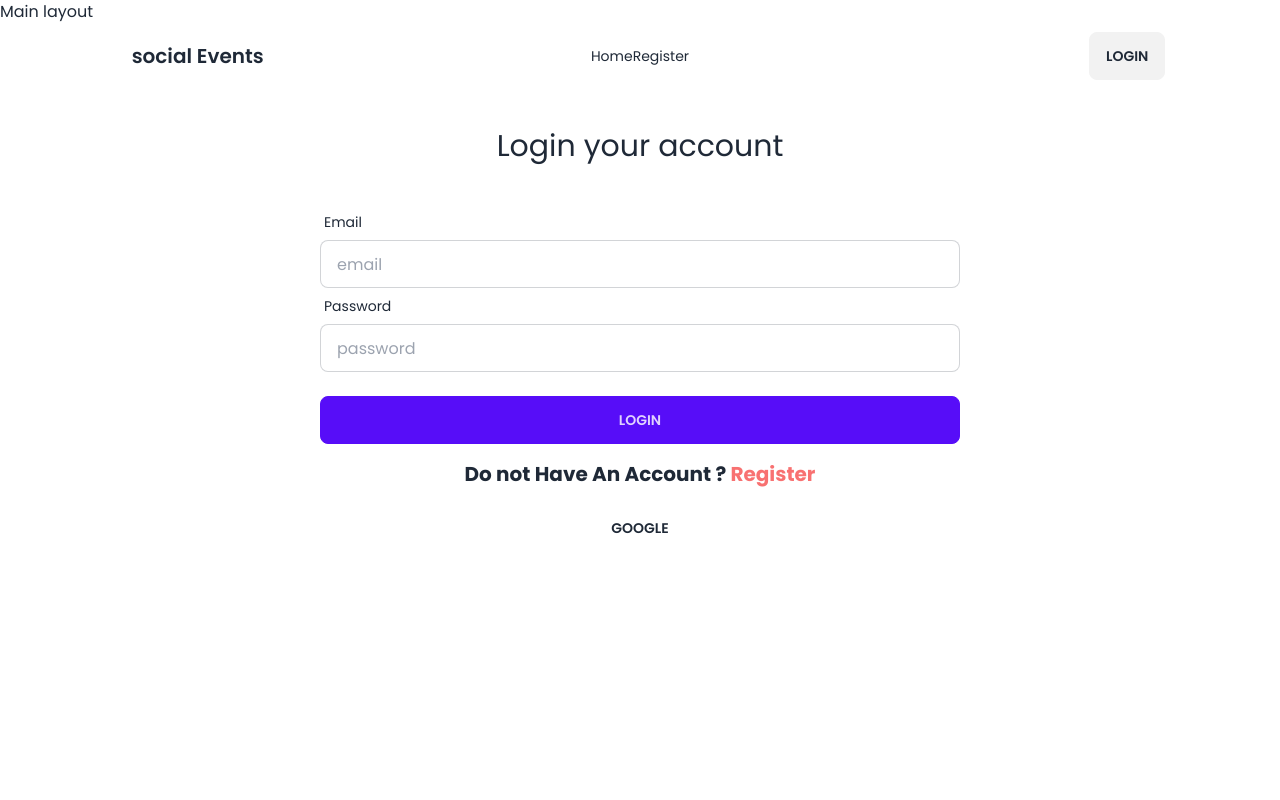
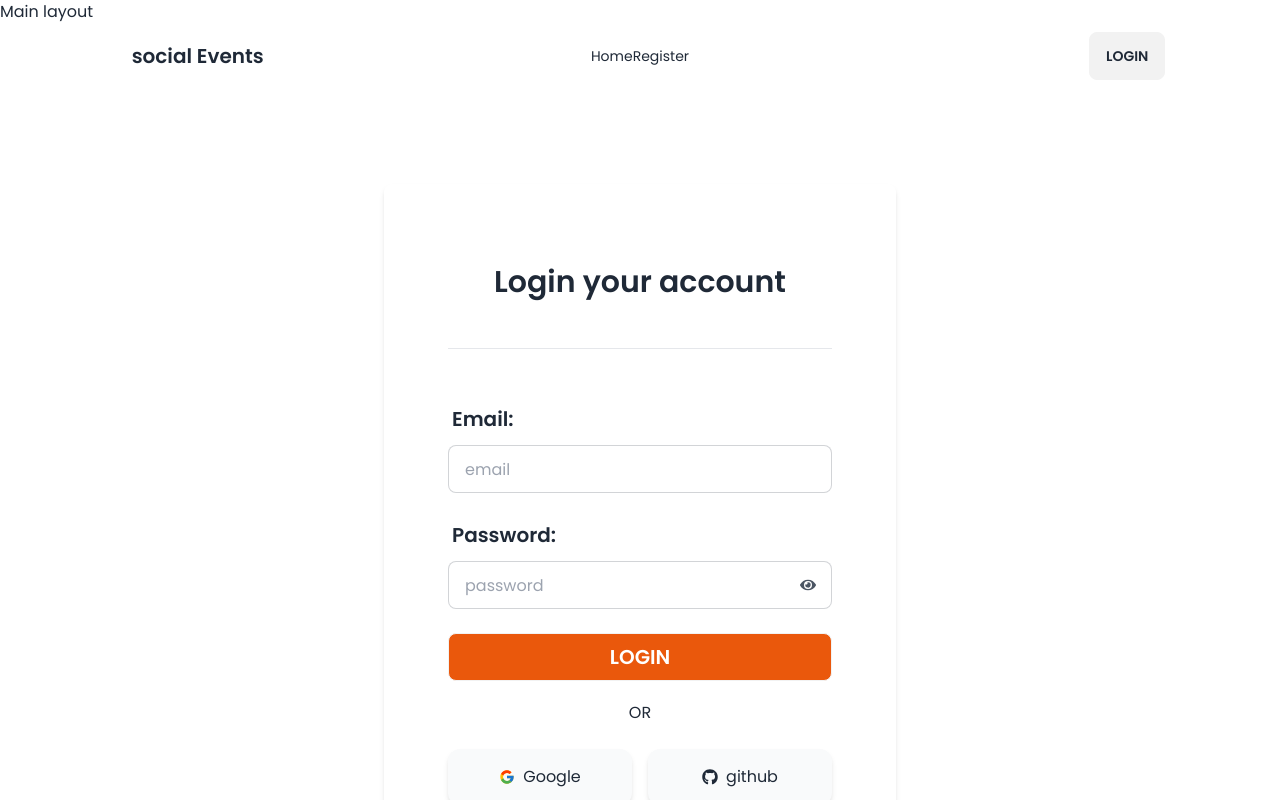
Before and after one commit to ShaplaRani/event-management-rep, a React (Vite) app: page /login in a window 1280 px wide. Shown: the top 800 px of the page. Built offline with nearby package versions, Linux system fonts and the light colour scheme; no server answers.

Commit message:
added the login functionality in the website

```diff
--- a/src/Header/Navbar/Navbar.jsx
+++ b/src/Header/Navbar/Navbar.jsx
@@ -1,13 +1,16 @@
+import { useContext } from "react";
 import { Link, NavLink } from "react-router-dom";
-
+import { AuthContext } from "../../Provider/AuthProvider";
+import swal from 'sweetalert';
 
 const Navbar = () => {
+    const {user,logout} = useContext(AuthContext);
     const navLinks = <>
 
         <NavLink
             to="/"
             className={({ isActive, isPending }) =>
-                isPending ? "pending" : isActive ? "text-red-500 underline" : ""
+                isPending ? "pending" : isActive ? "text-red-700 underline" : ""
             }
         >
             Home
@@ -16,12 +19,25 @@
         <NavLink
             to="/register"
             className={({ isActive, isPending }) =>
-                isPending ? "pending" : isActive ? "text-red-500 underline" : ""
+                isPending ? "pending" : isActive ? "text-red-700 underline" : ""
             }
         >
             Register
         </NavLink>
+
     </>
+    const handleSignOut =() => {
+        logout()
+        .then(result => {
+
+            swal('Sign Out Successful')
+            console.log(result.user);
+        })
+        .catch(error => {
+            console.error(error);
+            // swal(error.message)
+        })
+    }
     return (
         <div className=" w-10/12 m-auto navbar bg-base-100">
             <div className="navbar-start">
@@ -41,7 +57,14 @@
                 </ul>
             </div>
             <div className="navbar-end">
-                <Link to ="/login"> <button className="btn">Login</button></Link>
+                {
+                   user? <>
+                      <p>{user.displayName}</p>
+                      <button onClick={handleSignOut} className="btn">Sign Out</button>
+                   </>:
+                    <Link to ="/login"> <button className="btn">Login</button></Link>
+                }
+
 
             </div>
         </div>
--- a/src/Provider/AuthProvider.jsx
+++ b/src/Provider/AuthProvider.jsx
@@ -1,10 +1,13 @@
-import { GoogleAuthProvider, createUserWithEmailAndPassword, signInWithEmailAndPassword, signInWithPopup } from "firebase/auth";
-import { createContext } from "react";
+import { GithubAuthProvider, GoogleAuthProvider, createUserWithEmailAndPassword, onAuthStateChanged, signInWithEmailAndPassword, signInWithPopup, signOut } from "firebase/auth";
+import { createContext, useEffect, useState } from "react";
 import auth from "../firebase/firebase.config";
 import PropTypes from 'prop-types';
 export const AuthContext = createContext(null)
+
 const AuthProvider = ({children}) => {
+    const [user, setUser] = useState(null)
     const googleProvider = new GoogleAuthProvider();
+    const githubProvider = new GithubAuthProvider();
     //create user
      const createUser = (email,password) => {
         return createUserWithEmailAndPassword(auth, email, password)
@@ -17,8 +20,27 @@
      const signInWithGoogle =() =>{
         return signInWithPopup(auth, googleProvider)
      }
+     //sign in with github
+     const  signInWithGithub =() => {
+        return  signInWithPopup(auth, githubProvider)
+     }
+     //sign out
+     const logout = () =>{
+        return signOut(auth)
+     }
 
-    const authInfo = {createUser,signInUser,signInWithGoogle}
+     useEffect(() => {
+        const unSubscribe = onAuthStateChanged(auth, currentUser => {
+
+            setUser(currentUser);
+            console.log('observing current user inside useEffect of authprovider ', currentUser);
+        })
+        return () =>{
+            unSubscribe()
+        }
+     },[])
+
+    const authInfo = {user,createUser,signInUser,signInWithGoogle,signInWithGithub,logout}
     return (
         <div>
             <AuthContext.Provider value={authInfo}>
--- a/src/pages/Login/Login.jsx
+++ b/src/pages/Login/Login.jsx
@@ -1,11 +1,14 @@
-import { useContext } from "react";
+import { useContext, useState } from "react";
 import { Link, useNavigate } from "react-router-dom";
 import { AuthContext } from "../../Provider/AuthProvider";
 import swal from 'sweetalert';
+import { FaEyeSlash,FaEye,FaGithub } from "react-icons/fa";
+import { FcGoogle } from "react-icons/fc";
 
    const Login = () => {
 
-    const {signInUser,signInWithGoogle} = useContext(AuthContext)
+    const {signInUser,signInWithGoogle,signInWithGithub} = useContext(AuthContext)
+    const [showPassword,setShowPassword] = useState(false)
     const navigate = useNavigate();
 
     const handleLogin = e => {
@@ -25,46 +28,91 @@
         swal(error.message)
        })
     }
-
+   //github
     const handleGoogleSignIn = () => {
         signInWithGoogle()
-        .then(result => console.log(result.user))
-        .catch(error => console.error(error))
+        .then(result => {
+            console.log(result.user)
+        })
+        .catch(error => {
+            console.error(error)
+        })
+
+      }
+    //github
+      const handleGithubSignIn =() => {
+        signInWithGithub()
+        .then(result => {
+            console.log(result.user);
+        })
+        .then( error => {
+            console.log(error);
+        })
       }
 
     return (
         <div className="">
-            <div>
-                <h3 className="text-3xl my-10 text-center "> Login your account</h3>
-                <form onSubmit={handleLogin} className=" md:w-3/4 lg:w-1/2 mx-auto">
+
+            <div className="w-5/6 lg:w-2/5 bg-white rounded-lg shadow-md py-20 m-auto mt-24 mb-40">
+                <h3 className=" text-2xl md:text-3xl  text-center font-semibold text-gray-800 "> Login your account</h3>
+                  <div className="w-4/5 md:w-3/4 lg:w-3/4 mx-auto my-12">
+                  <hr />
+                  </div>
+                <form onSubmit={handleLogin} className=" w-4/5 md:w-3/4 lg:w-3/4 mx-auto">
+
                     <div className="form-control">
                         <label className="label">
-                            <span className="label-text">Email</span>
+                            <span className="label-text text-xl font-semibold text-gray-800  mb-1">Email:</span>
                         </label>
                         <input type="email" placeholder="email" name="email" className="input input-bordered"
                          required />
                     </div>
-                    <div className="form-control">
+                    <div className="form-control relative">
                         <label className="label">
-                            <span className="label-text">Password</span>
+                            <span className="label-text text-xl font-semibold text-gray-800 mt-5 mb-1">Password:</span>
                         </label>
-                        <input type="password" placeholder="password" name="password" className="input input-bordered"
+
+                         <input type={showPassword? "text": "password"}
+                          placeholder="password"
+                          name="password"
+                         className="input input-bordered"
                          required />
-                        {/* <label className="label">
-                            <a href="#" className="label-text-alt link link-hover">Forgot password?</a>
-                        </label> */}
+                         <span onClick={() => setShowPassword(!showPassword)}
+                         className="absolute right-0 bottom-0 mb-4 mr-4 text-gray-600">
+                           {
+                            showPassword?<FaEyeSlash></FaEyeSlash>:<FaEye></FaEye>
+                           }
+                         </span>
+
+
                     </div>
+
                     <div className="form-control mt-6">
-                        <button className="btn btn-primary">Login</button>
+                         <button className="btn text-xl font-semibold bg-orange-600 text-white">
+                            Login</button>
                     </div>
                 </form>
-                <p className="text-center my-4 font-bold text-xl">Do not Have An Account ? <Link to="/register"
-                 className="text-red-400">Register</Link></p>
-               <p className="text-center">
-                <button onClick={handleGoogleSignIn} className="btn btn-ghost">Google</button>
-                </p>
+                 <div className="lg:w-3/4 mx-auto text-center mt-5 ">
+
+                      <p>OR</p>
+
+                 </div>
+                 <div className="w-4/5 md:w-3/4 lg:w-3/4 mx-auto mt-6 md:flex gap-4">
+                    <div className="bg-gray-50 rounded-xl flex-1 shadow-md text-center flex justify-center py-4 ">
+        <button onClick={handleGoogleSignIn} className="flex justify-center gap-2  items-center">
+                         <FcGoogle></FcGoogle>   Google</button>
+                    </div>
+                    <div className="bg-gray-50 rounded-xl flex-1 shadow-md text-center flex justify-center mt-4 md:mt-0 py-4">
+                      <button onClick={handleGithubSignIn} className="flex justify-center gap-2  items-center">
+                      <FaGithub></FaGithub>  github</button>
+                    </div>
+                 </div>
+                <p className=" w-4/5 md:w-3/4 lg:w-3/4 mx-auto text-center mt-9 text-base font-semibold ">
+                Do not Have An Account ? Please <Link to="/register"
+                 className="text-orange-600"> Register</Link></p>
             </div>
-        </div>
+
+         </div>
     );
 };
 
--- a/src/pages/Register/Register.jsx
+++ b/src/pages/Register/Register.jsx
@@ -18,7 +18,7 @@
         const photo = form.get('photo');
         const email = form.get('email');
         const password = form.get ('password');
-        const accepted= form.get ('checkbox');
+        const accepted= e.target.terms.checked
         console.log(name,photo,email,password,accepted);
         //reset success and error
         // setRegisterSuccess('')
@@ -57,12 +57,12 @@
     }
     return (
         <div className="">
-            <div className="w-2/5 bg-white rounded-lg shadow-md py-20 m-auto mt-24 mb-40">
-                <h3 className="text-3xl  text-center font-semibold text-gray-800 "> Register your account</h3>
-                  <div className="lg:w-3/4 mx-auto my-12">
+            <div className="w-5/6 lg:w-2/5 bg-white rounded-lg shadow-md py-20 m-auto mt-24 mb-40">
+                <h3 className="text-2xl md:text-3xl  text-center font-medium md:font-semibold text-gray-800 "> Register your account</h3>
+                  <div className="w-4/5 md:w-3/4 lg:w-3/4 mx-auto my-12">
                   <hr />
                   </div>
-                <form onSubmit={handleRegister} className=" md:w-3/4 lg:w-3/4 mx-auto">
+                <form onSubmit={handleRegister} className="w-4/5 md:w-3/4 lg:w-3/4 mx-auto">
                     <div className="form-control">
                         <label className="label">
                             <span className="label-text text-xl font-semibold text-gray-800 mb-1 ">Your Name:</span>
@@ -114,7 +114,8 @@
                         <button className="btn text-xl font-semibold bg-orange-600 text-white">Register</button>
                     </div>
                 </form>
-                <p className="text-center my-7 text-base font-semibold "> Already have an account ? Please <Link to="/login"
+                <p className=" w-4/5 md:w-3/4 lg:w-3/4 m-auto
+                 text-center my-7 text-base font-semibold "> Already have an account ? Please <Link to="/login"
                  className="text-orange-600"> Login</Link></p>
             </div>
         </div>
```
